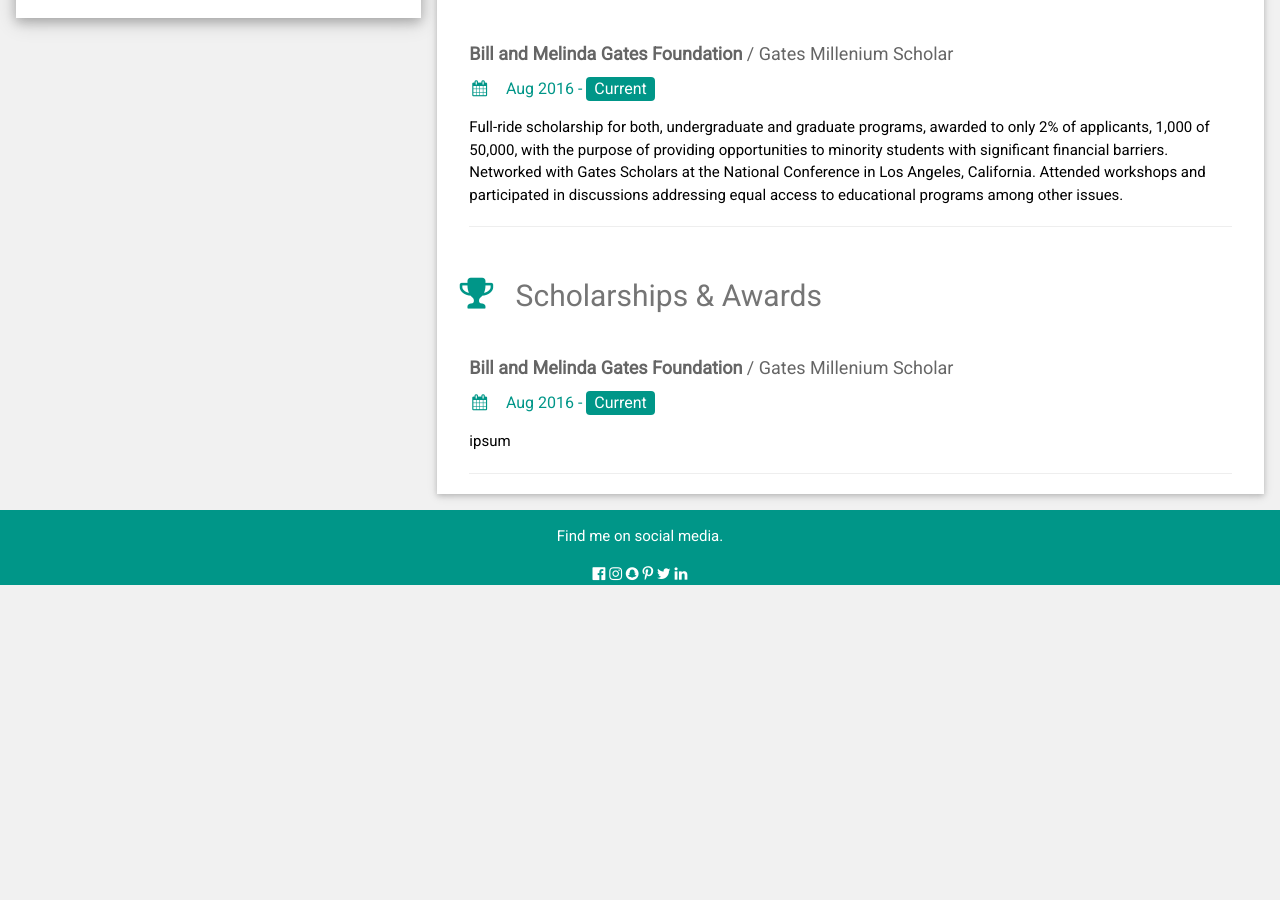
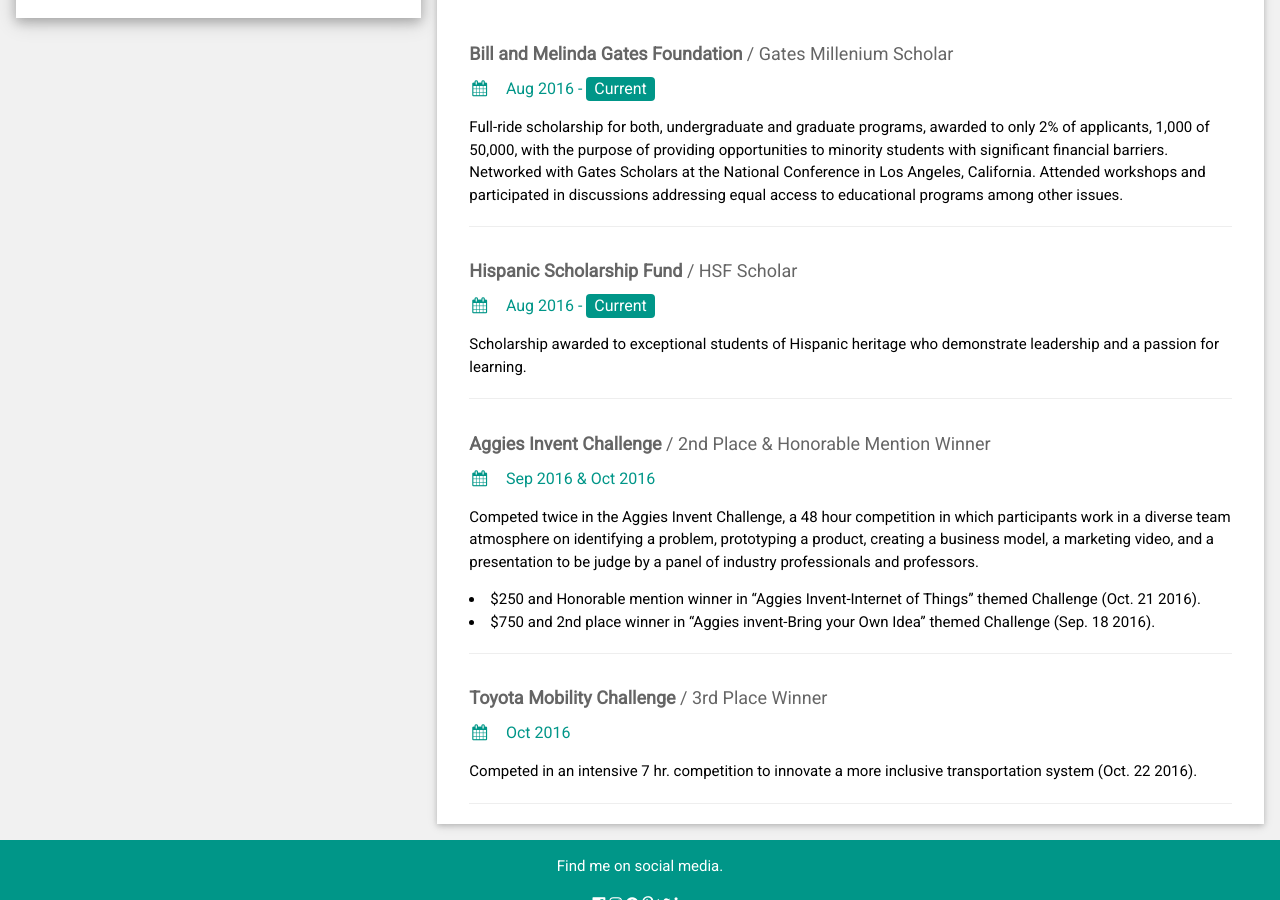
Before and after one commit to juliogarza/juliogarza.github.io, a Jekyll site: the page CV.html, which Jekyll copies as it is, in a window 1280 px wide and 900 px high, scrolled down 1366 px. Built offline with Jekyll 4.4.1, drawn with Linux system fonts in a browser that asks for light colours; before the commit the page ends 1951 px from its top, so only the background shows below that.

Commit message:
Update CV.html

```diff
--- a/CV.html
+++ b/CV.html
@@ -130,7 +130,7 @@
         </div>
       </div>
 
-      <div class="w3-container w3-card w3-white">
+      <div class="w3-container w3-card w3-white"> <!--Scholarships and Awards container -->
         <h2 class="w3-text-grey w3-padding-16"><i class="fa fa-trophy fa-fw w3-margin-right w3-xxlarge w3-text-teal"></i>Scholarships & Awards</h2>
         <div class="w3-container">
           <h5 class="w3-opacity"><b>Bill and Melinda Gates Foundation</b> / Gates Millenium Scholar</h5>
@@ -139,14 +139,30 @@
           <hr>
         </div>
 
-        <h2 class="w3-text-grey w3-padding-16"><i class="fa fa-trophy fa-fw w3-margin-right w3-xxlarge w3-text-teal"></i>Scholarships & Awards</h2>
         <div class="w3-container">
-          <h5 class="w3-opacity"><b>Bill and Melinda Gates Foundation</b> / Gates Millenium Scholar</h5>
+          <h5 class="w3-opacity"><b>Hispanic Scholarship Fund</b> / HSF Scholar</h5>
           <h6 class="w3-text-teal"><i class="fa fa-calendar fa-fw w3-margin-right"></i>Aug 2016 - <span class="w3-tag w3-teal w3-round">Current</span></h6>
-          <p>ipsum</p>
+          <p>Scholarship awarded to exceptional students of Hispanic heritage who demonstrate leadership and a passion for learning.</p>
           <hr>
         </div>
-      </div>
+
+        <div class="w3-container">
+          <h5 class="w3-opacity"><b>Aggies Invent Challenge</b> / 2nd Place & Honorable Mention Winner</h5>
+          <h6 class="w3-text-teal"><i class="fa fa-calendar fa-fw w3-margin-right"></i>Sep 2016 & Oct 2016</h6>
+          <p>Competed twice in the Aggies Invent Challenge, a 48 hour competition in which participants work in a diverse team atmosphere on identifying a problem, prototyping a product, creating a business model, a marketing video, and a presentation to be judge by a panel of industry professionals and professors.
+            <li>$250 and Honorable mention winner in “Aggies Invent-Internet of Things” themed Challenge (Oct. 21 2016).</li>
+            <li>$750 and 2nd place winner in “Aggies invent-Bring your Own Idea” themed Challenge (Sep. 18 2016).</li> </p>
+          <hr>
+        </div>
+
+        <div class="w3-container">
+          <h5 class="w3-opacity"><b>Toyota Mobility Challenge</b> / 3rd Place Winner</h5>
+          <h6 class="w3-text-teal"><i class="fa fa-calendar fa-fw w3-margin-right"></i>Oct 2016</h6>
+          <p>Competed in an intensive 7 hr. competition to innovate a more inclusive transportation system (Oct. 22 2016).</p>
+          <hr>
+        </div>
+
+      </div> <!-- /Scholarships and Awards container -->
 
     <!-- End Right Column -->
     </div>
```
